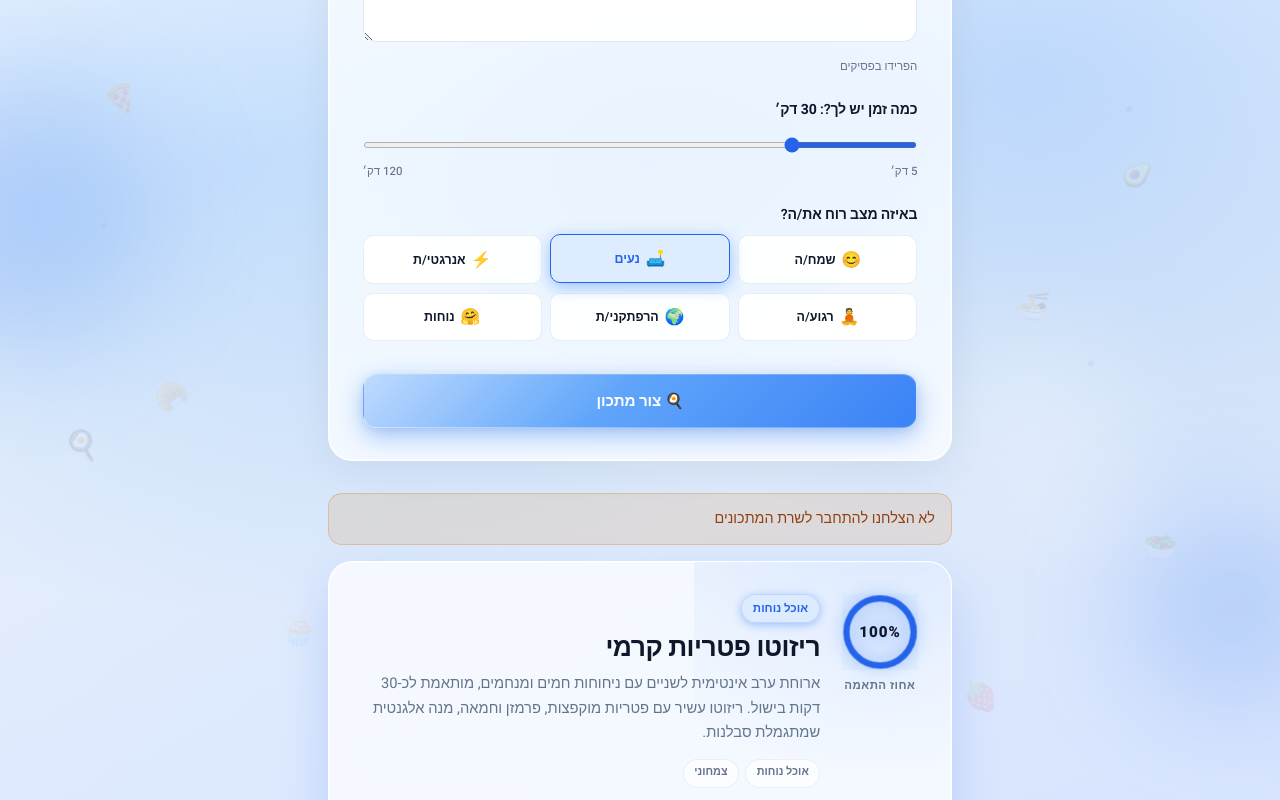
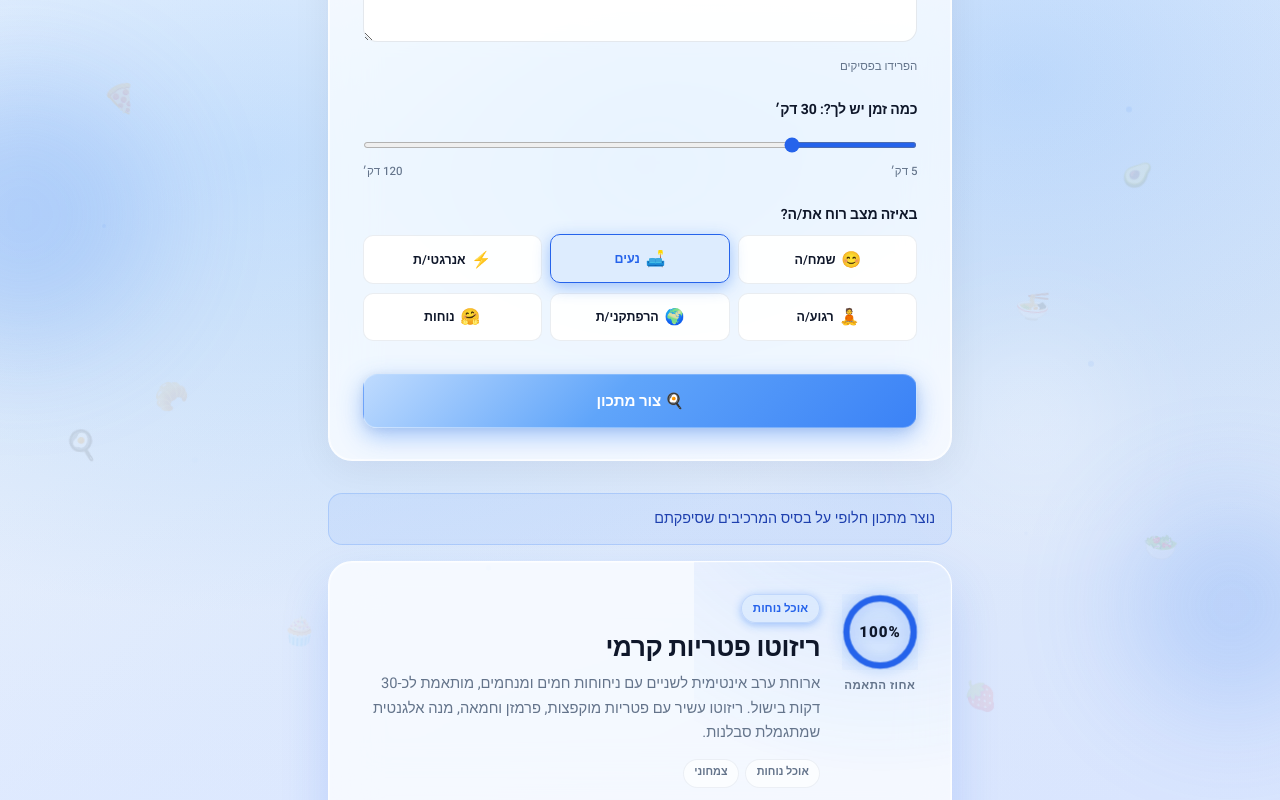
Before and after one commit to shiranbalori/food-for-any-mood, a React (Vite) app: page / in a window 1280 px wide. Both pictures are taken after a click on the button "🍳 צור מתכון". Shown: the part 937-1737 px from the top of the page. Built offline with nearby package versions, Linux system fonts and the light colour scheme; no server answers.

Commit message:
Improve fallback recipe UX

```diff
--- a/src/App.css
+++ b/src/App.css
@@ -45,12 +45,21 @@
   margin: 0 0 1rem;
   padding: 0.85rem 1rem;
   border-radius: var(--radius-sm);
+  font-size: 0.9rem;
+  line-height: 1.55;
+  text-align: start;
+}
+
+.app__backend-notice--info {
+  background: rgba(59, 130, 246, 0.08);
+  border: 1px solid rgba(59, 130, 246, 0.22);
+  color: #1e40af;
+}
+
+.app__backend-notice--error {
   background: rgba(217, 119, 6, 0.12);
   border: 1px solid rgba(217, 119, 6, 0.28);
   color: #92400e;
-  font-size: 0.9rem;
-  line-height: 1.55;
-  text-align: start;
 }
 
 html[dir='rtl'] .app__backend-notice {
--- a/src/App.jsx
+++ b/src/App.jsx
@@ -82,7 +82,7 @@ export default function App() {
         )
       } catch (error) {
         console.error('[App] Recipe generation failed:', error)
-        setBackendNotice('unreachable')
+        setBackendNotice('error')
       } finally {
         setLoading(false)
       }
@@ -172,11 +172,15 @@ export default function App() {
 
         {loading && <LoadingAnimation theme={theme} />}
 
-        {backendNotice && !loading && (
-          <p className="app__backend-notice" role="status">
-            {backendNotice === 'gemini'
-              ? t('backendGeminiError')
-              : t('backendUnreachable')}
+        {backendNotice === 'fallback' && recipe && !loading && (
+          <p className="app__backend-notice app__backend-notice--info" role="status">
+            {t('backendFallbackNotice')}
+          </p>
+        )}
+
+        {backendNotice === 'error' && !recipe && !loading && (
+          <p className="app__backend-notice app__backend-notice--error" role="alert">
+            {t('backendUnreachable')}
           </p>
         )}
 
--- a/src/i18n/translations.js
+++ b/src/i18n/translations.js
@@ -39,8 +39,8 @@ export const translations = {
       comfort: 'נוחות',
     },
     generateRecipe: '🍳 צור מתכון',
-    backendUnreachable: 'לא הצלחנו להתחבר לשרת המתכונים',
-    backendGeminiError: 'התחברנו לשרת, אבל Gemini החזיר שגיאה',
+    backendUnreachable: 'לא הצלחנו ליצור מתכון. נסו שוב בעוד רגע.',
+    backendFallbackNotice: 'נוצר מתכון חלופי על בסיס המרכיבים שסיפקתם',
     loading: 'מכינים לכם את המתכון המושלם...',
     match: 'אחוז התאמה',
     calories: 'קלוריות',
@@ -123,8 +123,8 @@ export const translations = {
       comfort: 'Comfort',
     },
     generateRecipe: '🍳 Generate My Recipe',
-    backendUnreachable: 'Could not connect to the recipe server',
-    backendGeminiError: 'Connected to the server, but Gemini returned an error',
+    backendUnreachable: 'We could not generate a recipe. Please try again in a moment.',
+    backendFallbackNotice: 'An alternative recipe was created from the ingredients you provided',
     loading: 'Crafting your perfect recipe...',
     match: 'Match',
     calories: 'Calories',
--- a/src/services/aiRecipeService.js
+++ b/src/services/aiRecipeService.js
@@ -6,7 +6,7 @@ import {
 import { buildIngredientFirstFallbackRecipe, buildMockRecipe } from './mockRecipeProvider'
 
 /**
- * @typedef {'unreachable' | 'gemini'} FallbackReason
+ * @typedef {'fallback'} FallbackReason
  *
  * @typedef {Object} AIRecipeUserInput
  * @property {string} category
@@ -318,7 +318,7 @@ export async function generateAIRecipe(userInput) {
     console.warn('[aiRecipeService] Backend unreachable — using local mock fallback')
     return {
       recipe: fetchMockFallbackRecipe(normalized),
-      fallbackReason: 'unreachable',
+      fallbackReason: 'fallback',
     }
   }
 
@@ -334,14 +334,14 @@ export async function generateAIRecipe(userInput) {
     console.warn('[aiRecipeService] Backend connected but Gemini failed:', geminiError)
     return {
       recipe,
-      fallbackReason: 'gemini',
+      fallbackReason: 'fallback',
     }
   } catch (error) {
     logFetchError('Generate-recipe failed after health check', error)
     console.warn('[aiRecipeService] Using local mock fallback after generate failure')
     return {
       recipe: fetchMockFallbackRecipe(normalized),
-      fallbackReason: 'unreachable',
+      fallbackReason: 'fallback',
     }
   }
 }
--- a/src/services/recipeService.js
+++ b/src/services/recipeService.js
@@ -40,7 +40,7 @@ import { buildMockRecipe } from './mockRecipeProvider'
  *
  * @typedef {Object} AppRecipeResult
  * @property {object} recipe
- * @property {'unreachable' | 'gemini' | null} fallbackReason
+ * @property {'fallback' | null} fallbackReason
  */
 
 /** @deprecated Use RECIPE_GENERATION_MODE from config/recipeProvider.js */
```
